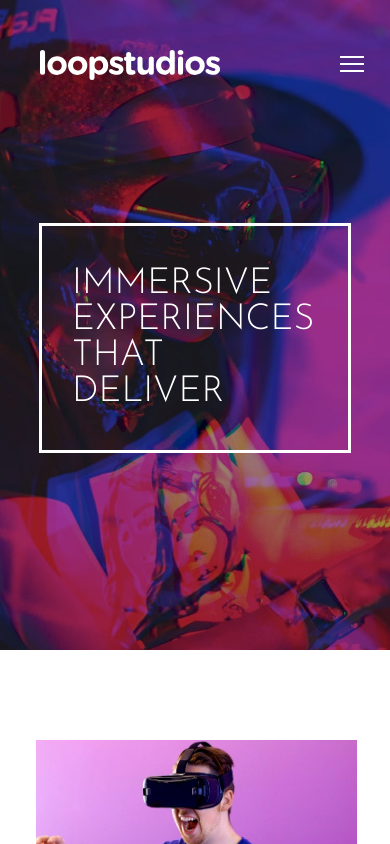
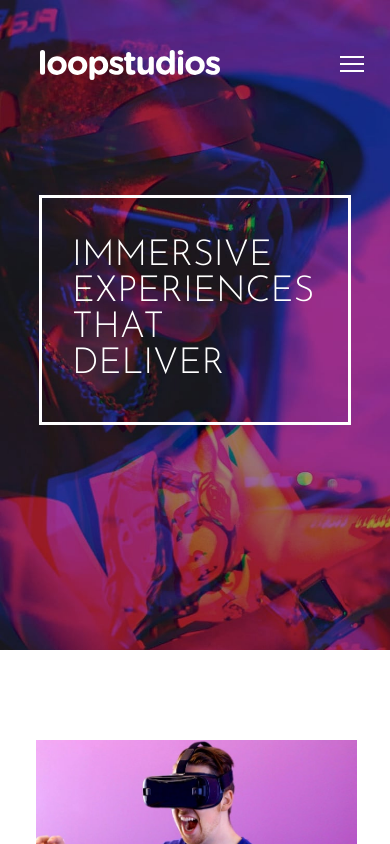
Before and after one commit to olaniyivictor/loopstudioslandingpage, a React (Vite) app: page / in a window 390 px wide. Shown: the top 844 px of the page. Built offline with nearby package versions, Linux system fonts and the light colour scheme.

Commit message:
loop studio landing page

```diff
--- a/src/Gallery.css
+++ b/src/Gallery.css
@@ -979,7 +979,7 @@ h3{
   flex-wrap: wrap;
   flex-direction: row;
   width: 88%;
-  margin-left: 2.6rem;
+  margin-left: 2rem;
   margin-top: 4rem;
   gap: 2rem;
 }
--- a/src/Navbar.css
+++ b/src/Navbar.css
@@ -309,9 +309,9 @@ h1{
     border: 3px solid var(--White);
     width: 80%;
     position: absolute;
-    top: 40%;
-    left: 50%;
+    top: 45%;
     transform: translate(-50%, -50%);
+    margin-top: -7rem;
 
   }
 
```
